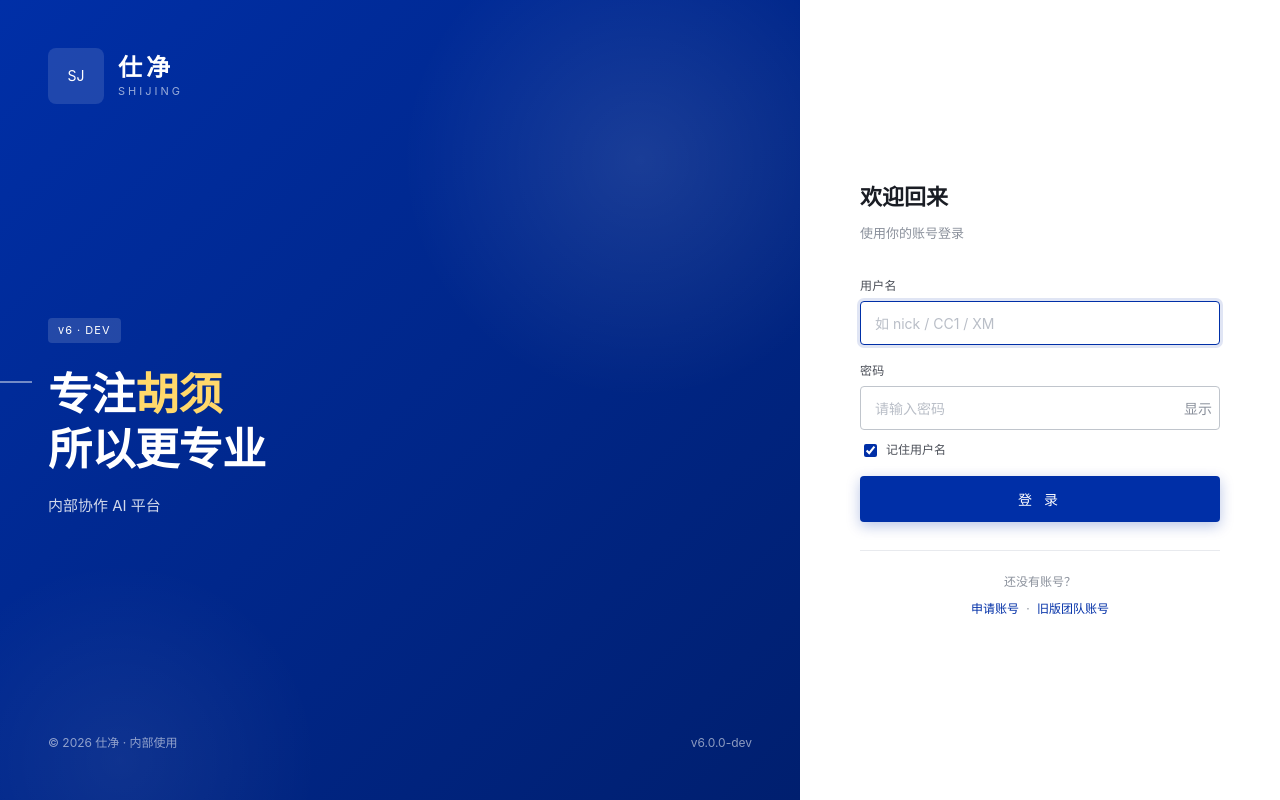
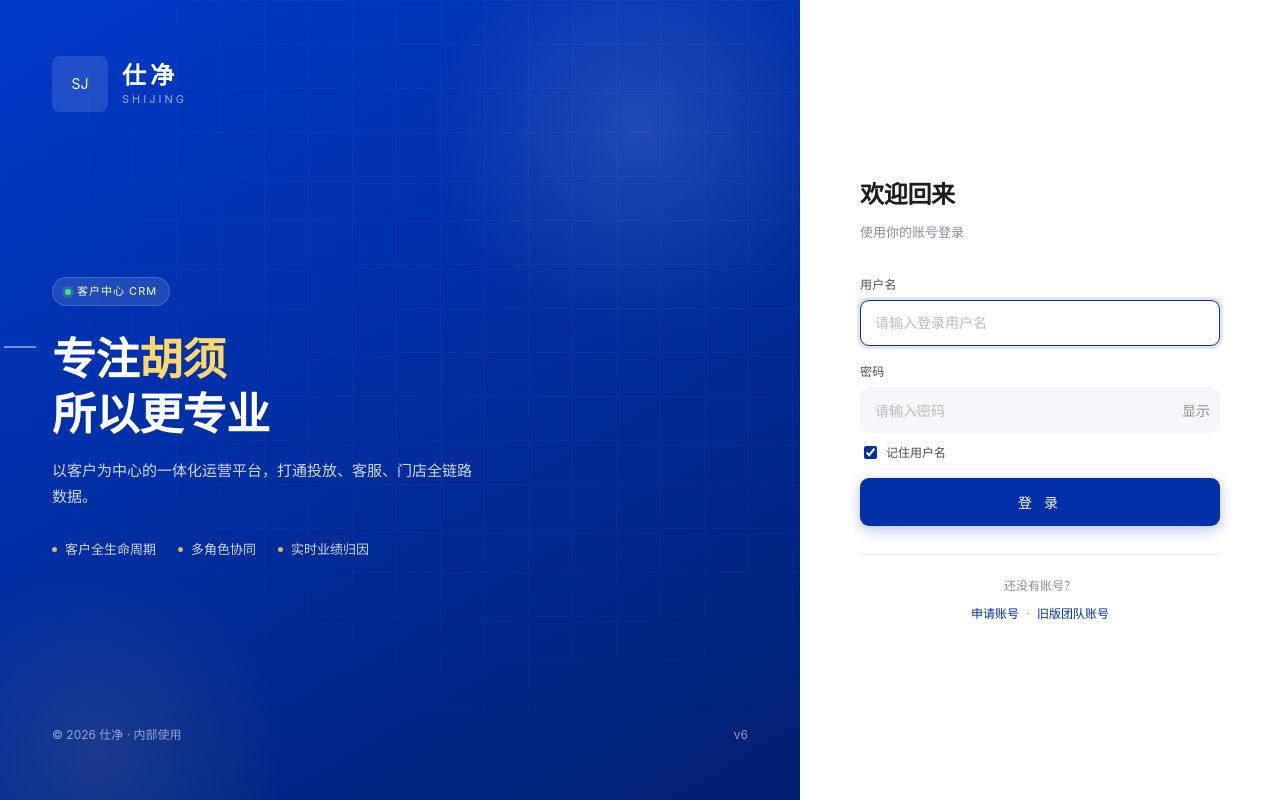
Before and after one commit to a729355190-creator/CRM-shijing, a website: page login-v6.html in a window 1280 px wide. Drawn offline with Linux system fonts and the light colour scheme; no server answers.

Commit message:
style(UI打磨): 登录页精修
- hero区：渐变更立体、网格纹理质感、黄金辅光
- 版本徽章改胶囊+绿色在线点+毛玻璃，去掉DEV字样
- 新增三个产品特性点(客户全生命周期/多角色协同/实时业绩归因)
- slogan文案升级为客户中心CRM定位
- 表单：输入框填充式9px圆角+hover/focus三态、按钮48px圆角
- 表单进入淡入动画、清理测试账号占位符(CC1/XM→通用)
- 移动端隐藏hero特性点和网格
- 纯CSS+文案，不动任何登录/注册JS逻辑

```diff
--- a/login-v6.html
+++ b/login-v6.html
@@ -39,29 +39,39 @@
   }
   /* === 左侧 hero === */
   .hero {
-    background: linear-gradient(135deg, var(--klein) 0%, var(--klein-deep) 100%);
+    background: linear-gradient(150deg, #003ac9 0%, var(--klein) 42%, var(--klein-deep) 100%);
     color: #fff;
     display: flex;
     flex-direction: column;
     justify-content: space-between;
-    padding: 48px;
+    padding: 56px 52px;
     position: relative;
     overflow: hidden;
   }
   .hero::before {
     content: "";
     position: absolute;
-    top: -10%; right: -10%;
-    width: 60%; height: 60%;
-    background: radial-gradient(circle, rgba(255,255,255,.10) 0%, transparent 70%);
+    top: -12%; right: -8%;
+    width: 56%; height: 56%;
+    background: radial-gradient(circle, rgba(255,255,255,.12) 0%, transparent 68%);
     pointer-events: none;
   }
   .hero::after {
     content: "";
     position: absolute;
-    bottom: -20%; left: -10%;
-    width: 50%; height: 50%;
-    background: radial-gradient(circle, rgba(255,255,255,.06) 0%, transparent 70%);
+    bottom: -18%; left: -12%;
+    width: 48%; height: 48%;
+    background: radial-gradient(circle, rgba(255,216,107,.10) 0%, transparent 70%);
+    pointer-events: none;
+  }
+  /* 细网格纹理增加质感 */
+  .hero-grid {
+    position: absolute; inset: 0;
+    background-image: linear-gradient(rgba(255,255,255,.04) 1px, transparent 1px),
+                      linear-gradient(90deg, rgba(255,255,255,.04) 1px, transparent 1px);
+    background-size: 44px 44px;
+    mask-image: radial-gradient(ellipse at 70% 30%, #000 0%, transparent 75%);
+    -webkit-mask-image: radial-gradient(ellipse at 70% 30%, #000 0%, transparent 75%);
     pointer-events: none;
   }
   .hero-content { position: relative; z-index: 1; }
@@ -105,13 +115,24 @@
   }
 
   .hero-version {
-    display: inline-block;
-    padding: 4px 10px;
-    background: rgba(255,255,255,.14);
-    border-radius: 4px;
+    display: inline-flex;
+    align-items: center;
+    gap: 6px;
+    padding: 5px 12px;
+    background: rgba(255,255,255,.12);
+    border: 1px solid rgba(255,255,255,.16);
+    border-radius: 999px;
     font-size: 11px;
     letter-spacing: 1px;
-    margin-bottom: 24px;
+    margin-bottom: 26px;
+    backdrop-filter: blur(4px);
+  }
+  .hero-version::before {
+    content: "";
+    width: 6px; height: 6px;
+    border-radius: 50%;
+    background: #4ade80;
+    box-shadow: 0 0 0 3px rgba(74,222,128,.25);
   }
   .hero h1 {
     font-size: 44px;
@@ -141,6 +162,26 @@
     max-width: 420px;
     line-height: 1.7;
   }
+  /* hero 特性点 */
+  .hero-feats {
+    display: flex;
+    gap: 22px;
+    margin-top: 30px;
+    position: relative; z-index: 1;
+  }
+  .hero-feat {
+    display: flex;
+    align-items: center;
+    gap: 8px;
+    font-size: 13px;
+    opacity: .82;
+  }
+  .hero-feat .dot {
+    width: 5px; height: 5px;
+    border-radius: 50%;
+    background: #ffd86b;
+    flex: none;
+  }
   .hero-foot {
     font-size: 12px;
     opacity: .55;
@@ -167,12 +208,18 @@
   .form {
     width: 100%;
     max-width: 360px;
+    animation: formIn .4s cubic-bezier(.4,0,.2,1);
+  }
+  @keyframes formIn {
+    from { opacity: 0; transform: translateY(10px); }
+    to { opacity: 1; transform: translateY(0); }
   }
   .form-title {
-    font-size: 22px;
+    font-size: 24px;
     font-weight: 600;
     margin: 0 0 8px;
     color: var(--ink);
+    letter-spacing: -.3px;
   }
   .form-sub {
     font-size: 13px;
@@ -193,19 +240,21 @@
   }
   .input {
     width: 100%;
-    height: 44px;
+    height: 46px;
     padding: 0 14px;
-    background: var(--paper);
-    border: 1px solid var(--silver);
-    border-radius: 4px;
+    background: var(--silver-bg);
+    border: 1px solid transparent;
+    border-radius: 9px;
     color: var(--ink);
     font-size: 14px;
     outline: none;
-    transition: border-color .15s, box-shadow .15s;
+    transition: border-color .18s, box-shadow .18s, background .18s;
     font-family: inherit;
   }
   .input::placeholder { color: #b9bec7; }
+  .input:hover { background: #f0f1f4; }
   .input:focus {
+    background: var(--paper);
     border-color: var(--klein);
     box-shadow: 0 0 0 3px rgba(0,47,167,.12);
   }
@@ -213,8 +262,8 @@
   .pwd-toggle {
     position: absolute;
     right: 0; top: 0;
-    height: 44px;
-    width: 44px;
+    height: 46px;
+    width: 48px;
     background: transparent;
     border: 0;
     color: var(--ink-mute);
@@ -246,15 +295,15 @@
 
   .btn {
     width: 100%;
-    height: 46px;
+    height: 48px;
     background: var(--klein);
     color: #fff;
     border: 0;
-    border-radius: 4px;
+    border-radius: 9px;
     font-size: 14px;
     font-weight: 500;
     cursor: pointer;
-    margin-top: 8px;
+    margin-top: 10px;
     transition: background .15s, transform .15s, box-shadow .15s;
     letter-spacing: 4px;
     box-shadow: var(--shadow-btn);
@@ -289,8 +338,8 @@
   @keyframes spin { to { transform: rotate(360deg); } }
 
   .alert {
-    padding: 10px 14px;
-    border-radius: 4px;
+    padding: 11px 14px;
+    border-radius: 8px;
     font-size: 13px;
     margin-bottom: 16px;
     display: none;
@@ -343,6 +392,8 @@
     .hero-version { margin-bottom: 14px; }
     .hero-logo-img { width: 44px; height: 44px; }
     .hero-logo-zh { font-size: 20px; }
+    .hero-feats { display: none; }
+    .hero-grid { display: none; }
     .form-pane { padding: 28px 24px 40px; }
     /* 移动端：输入框/下拉字号 ≥16px，避免 iOS Safari 聚焦时自动放大页面 */
     .input, select.input { font-size: 16px; }
@@ -352,6 +403,7 @@
 <body>
 <div class="layout">
   <div class="hero">
+    <div class="hero-grid"></div>
     <!-- 顶部 logo -->
     <div class="hero-content">
       <div class="hero-logo">
@@ -367,15 +419,20 @@
 
     <!-- 中部 slogan -->
     <div class="hero-content">
-      <span class="hero-version">v6 · DEV</span>
+      <span class="hero-version">客户中心 CRM</span>
       <h1>专注<em>胡须</em><br>所以更专业</h1>
-      <p>内部协作 AI 平台</p>
+      <p>以客户为中心的一体化运营平台，打通投放、客服、门店全链路数据。</p>
+      <div class="hero-feats">
+        <span class="hero-feat"><span class="dot"></span>客户全生命周期</span>
+        <span class="hero-feat"><span class="dot"></span>多角色协同</span>
+        <span class="hero-feat"><span class="dot"></span>实时业绩归因</span>
+      </div>
     </div>
 
     <!-- 底部版权 -->
     <div class="hero-foot">
       <span>© 2026 仕净 · 内部使用</span>
-      <span>v6.0.0-dev</span>
+      <span>v6</span>
     </div>
   </div>
 
@@ -389,7 +446,7 @@
       <div class="field">
         <label class="label" for="username">用户名</label>
         <div class="input-wrap">
-          <input type="text" class="input" id="username" name="username" placeholder="如 nick / CC1 / XM" autocomplete="username" autocapitalize="off" autocorrect="off" required>
+          <input type="text" class="input" id="username" name="username" placeholder="请输入登录用户名" autocomplete="username" autocapitalize="off" autocorrect="off" required>
         </div>
       </div>
 
```
